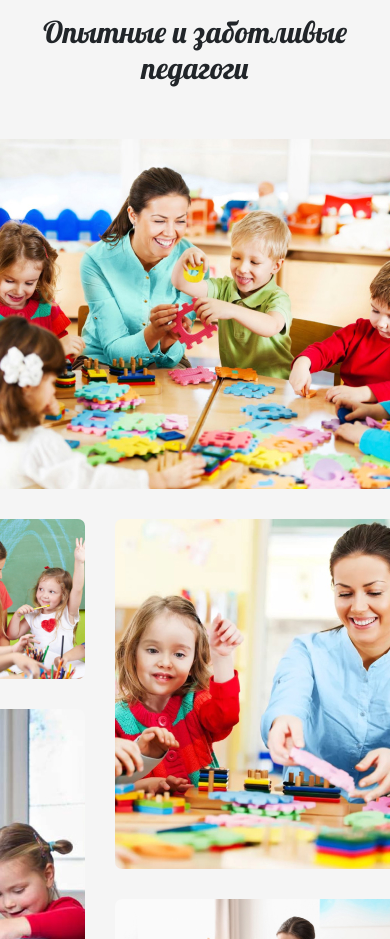
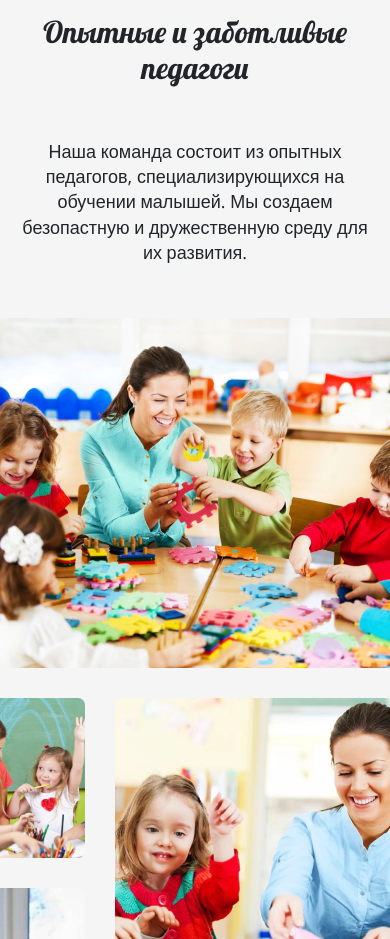
Before and after one commit to MustLightVK/M2L16, a plain HTML site: page index.html in a window 390 px wide. Shown: the part 1800-2739 px from the top of the page. Drawn offline with nearby package versions, Linux system fonts and the light colour scheme.

Commit message:
add text gallery

```diff
--- a/css/main.css
+++ b/css/main.css
@@ -481,6 +481,13 @@ footer{
     .gallery-text{
         display: none;
     }
+    .gallery-text-md{
+        display:block;
+        width: 100%;
+        margin-bottom: 53px;
+
+        text-align: center;
+    }
     .gal-1{
         grid-row: 3;
         grid-column: 1;
--- a/index.html
+++ b/index.html
@@ -5,14 +5,12 @@
     <meta name="viewport" content="width=device-width, initial-scale=1.0">
     <title>Document</title>
     <link rel="stylesheet" href="css/bootstrap/bootstrap.min.css">
-    <link rel="stylesheet" href="css/bootstrap/bootstrap.min.css.map">
 
     <link href="https://fonts.googleapis.com/css2?family=Lobster&display=swap" rel="stylesheet">
     <link href="https://fonts.googleapis.com/css2?family=Lobster&family=Open+Sans:wght@300;400;700&display=swap" rel="stylesheet">
 
     <link rel="stylesheet" href="css/main.css">
 
-    <script src="js/bootstrap/bootstrap.bundle.js.map" defer></script>
     <script src="js/bootstrap/bootstrap.bundle.min.js" defer></script>
 
 </head>
```
